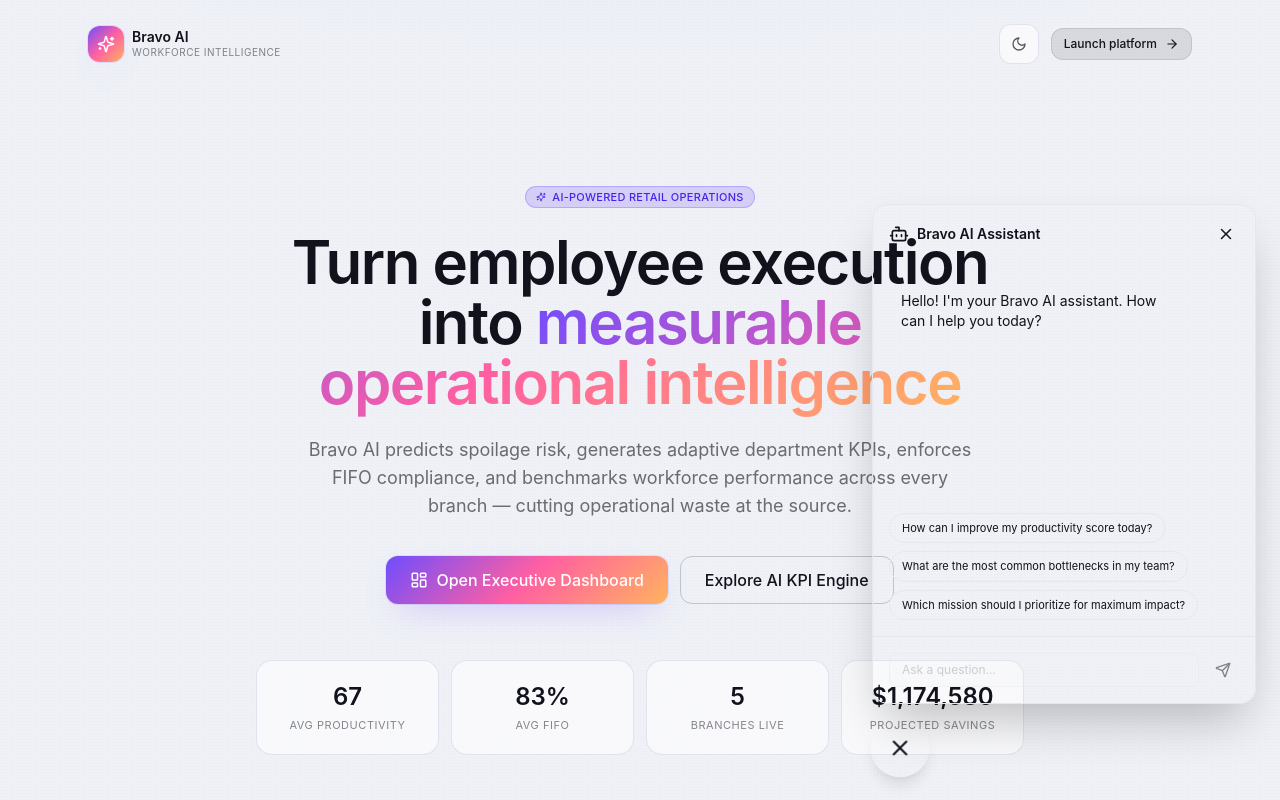
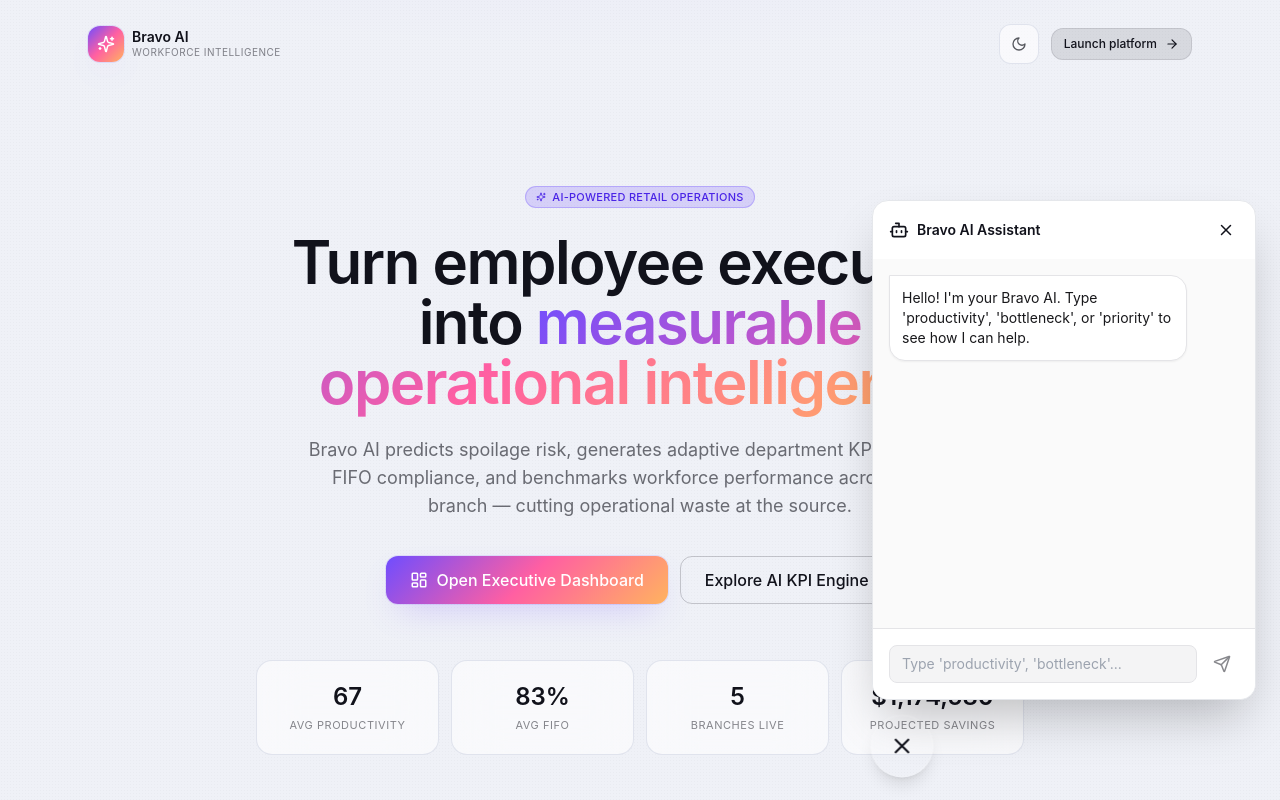
Before and after one commit to ChingizMammadov/bravo-workforce-mvp, a Next.js app: page / in a window 1280 px wide. Both pictures are taken after a click on the button 1228 px from the left and 748 px from the top of the page. Shown: the top 800 px of the page. Built offline with nearby package versions, Linux system fonts and the light colour scheme.

Commit message:
feat: refine chatbot UI and implement keyword-based matching

```diff
--- a/components/chatbot.tsx
+++ b/components/chatbot.tsx
@@ -11,24 +11,31 @@
   timestamp: Date;
 };
 
-const PRE_CALCULATED_ANSWERS = {
-  productivity: "Focus on completing high-priority missions first. Based on your current stats, reducing idle time between tasks could boost your score by up to 15%.",
-  bottlenecks: "Currently, the main bottleneck is the checkout queue during peak hours (12 PM - 2 PM). Consider reallocating staff from back-office tasks during this window.",
-  priority: "The 'FIFO Compliance Check' mission in Aisle 4 has the highest impact on risk reduction today. Completing it will prevent potential stock waste."
-};
-
-const QUESTIONS = [
-  { id: "productivity", text: "How can I improve my productivity score today?" },
-  { id: "bottlenecks", text: "What are the most common bottlenecks in my team?" },
-  { id: "priority", text: "Which mission should I prioritize for maximum impact?" }
+const RESPONSES = [
+  {
+    keywords: ["productivity", "score", "improve"],
+    answer: "To boost your productivity score, focus on high-priority missions and try to minimize idle time between tasks. You can gain about 15% improvement by optimizing your route through the store.",
+    suggestion: "Try asking about 'productivity'."
+  },
+  {
+    keywords: ["bottleneck", "slow", "queue"],
+    answer: "The main bottleneck right now is the checkout queue (12 PM - 2 PM). Reallocating staff from the back-office to the registers will resolve this immediately.",
+    suggestion: "Try asking about 'bottlenecks'."
+  },
+  {
+    keywords: ["priority", "mission", "aisle"],
+    answer: "The 'FIFO Compliance Check' in Aisle 4 is your top priority. It has the highest impact on risk reduction and waste prevention for today's shift.",
+    suggestion: "Try asking about 'priority'."
+  }
 ];
 
 export function Chatbot() {
   const [isOpen, setIsOpen] = useState(false);
+  const [inputValue, setInputValue] = useState("");
   const [messages, setMessages] = useState<Message[]>([
     {
       id: "welcome",
-      text: "Hello! I'm your Bravo AI assistant. How can I help you today?",
+      text: "Hello! I'm your Bravo AI. Type 'productivity', 'bottleneck', or 'priority' to see how I can help.",
       sender: "bot",
       timestamp: new Date()
     }
@@ -42,28 +49,38 @@
     }
   }, [messages, isTyping]);
 
-  const handleQuestionClick = (questionId: string, questionText: string) => {
+  const handleSendMessage = (e?: React.FormEvent) => {
+    e?.preventDefault();
+    if (!inputValue.trim() || isTyping) return;
+
+    const userText = inputValue.trim();
     const userMsg: Message = {
       id: Date.now().toString(),
-      text: questionText,
+      text: userText,
       sender: "user",
       timestamp: new Date()
     };
 
     setMessages((prev) => [...prev, userMsg]);
+    setInputValue("");
     setIsTyping(true);
 
-    // Simulate bot response
+    // Matching logic
     setTimeout(() => {
+      const lowerText = userText.toLowerCase();
+      const match = RESPONSES.find(r =>
+        r.keywords.some(keyword => lowerText.includes(keyword))
+      );
+
       const botMsg: Message = {
         id: (Date.now() + 1).toString(),
-        text: PRE_CALCULATED_ANSWERS[questionId as keyof typeof PRE_CALCULATED_ANSWERS],
+        text: match ? match.answer : "I'm not sure about that. Try asking about 'productivity', 'bottlenecks', or 'priority'.",
         sender: "bot",
         timestamp: new Date()
       };
       setMessages((prev) => [...prev, botMsg]);
       setIsTyping(false);
-    }, 1500);
+    }, 1000);
   };
 
   return (
@@ -74,10 +91,10 @@
             initial={{ opacity: 0, y: 20, scale: 0.95 }}
             animate={{ opacity: 1, y: 0, scale: 1 }}
             exit={{ opacity: 0, y: 20, scale: 0.95 }}
-            className="mb-4 w-80 sm:w-96 bg-card border border-border rounded-2xl shadow-2xl overflow-hidden flex flex-col h-[500px]"
+            className="mb-4 w-80 sm:w-96 bg-white dark:bg-zinc-900 border border-border rounded-2xl shadow-2xl overflow-hidden flex flex-col h-[500px]"
           >
             {/* Header */}
-            <div className="p-4 bg-primary text-primary-foreground flex justify-between items-center">
+            <div className="p-4 bg-primary text-primary-foreground flex justify-between items-center shadow-md">
               <div className="flex items-center gap-2">
                 <Bot size={20} />
                 <span className="font-semibold text-sm">Bravo AI Assistant</span>
@@ -93,7 +110,7 @@
             {/* Messages */}
             <div
               ref={scrollRef}
-              className="flex-1 overflow-y-auto p-4 space-y-4 scrollbar-thin scrollbar-thumb-muted"
+              className="flex-1 overflow-y-auto p-4 space-y-4 bg-zinc-50 dark:bg-zinc-950"
             >
               {messages.map((msg) => (
                 <div
@@ -101,10 +118,10 @@
                   className={`flex ${msg.sender === "user" ? "justify-end" : "justify-start"}`}
                 >
                   <div
-                    className={`max-w-[85%] p-3 rounded-2xl text-sm ${
+                    className={`max-w-[85%] p-3 rounded-2xl text-sm shadow-sm ${
                       msg.sender === "user"
                         ? "bg-primary text-primary-foreground rounded-tr-none"
-                        : "bg-muted text-muted-foreground rounded-tl-none"
+                        : "bg-white dark:bg-zinc-800 text-zinc-900 dark:text-zinc-100 border border-zinc-200 dark:border-zinc-700 rounded-tl-none"
                     }`}
                   >
                     {msg.text}
@@ -113,7 +130,7 @@
               ))}
               {isTyping && (
                 <div className="flex justify-start">
-                  <div className="bg-muted text-muted-foreground p-3 rounded-2xl rounded-tl-none text-xs flex gap-1">
+                  <div className="bg-white dark:bg-zinc-800 border border-zinc-200 dark:border-zinc-700 p-3 rounded-2xl rounded-tl-none text-xs flex gap-1 shadow-sm">
                     <span className="animate-bounce">.</span>
                     <span className="animate-bounce delay-75">.</span>
                     <span className="animate-bounce delay-150">.</span>
@@ -122,35 +139,22 @@
               )}
             </div>
 
-            {/* Quick Actions */}
-            {!isTyping && (
-              <div className="p-4 pt-0 flex flex-wrap gap-2">
-                {QUESTIONS.map((q) => (
-                  <button
-                    key={q.id}
-                    onClick={() => handleQuestionClick(q.id, q.text)}
-                    className="text-[11px] bg-accent text-accent-foreground px-3 py-1.5 rounded-full hover:bg-accent/80 transition-colors text-left border border-border/50"
-                  >
-                    {q.text}
-                  </button>
-                ))}
-              </div>
-            )}
-
             {/* Footer */}
-            <div className="p-4 border-t border-border flex gap-2">
+            <form onSubmit={handleSendMessage} className="p-4 border-t border-zinc-200 dark:border-zinc-800 bg-white dark:bg-zinc-900 flex gap-2">
               <input
-                disabled
-                placeholder="Ask a question..."
-                className="flex-1 bg-muted/50 border border-border rounded-lg px-3 py-2 text-xs opacity-50 cursor-not-allowed"
+                value={inputValue}
+                onChange={(e) => setInputValue(e.target.value)}
+                placeholder="Type 'productivity', 'bottleneck'..."
+                className="flex-1 bg-zinc-100 dark:bg-zinc-800 border border-zinc-200 dark:border-zinc-700 rounded-lg px-3 py-2 text-sm focus:outline-none focus:ring-2 focus:ring-primary/50"
               />
               <button
-                disabled
-                className="bg-primary/50 text-primary-foreground p-2 rounded-lg opacity-50 cursor-not-allowed"
+                type="submit"
+                disabled={!inputValue.trim() || isTyping}
+                className="bg-primary text-primary-foreground p-2 rounded-lg disabled:opacity-50 transition-opacity"
               >
-                <Send size={16} />
+                <Send size={18} />
               </button>
-            </div>
+            </form>
           </motion.div>
         )}
       </AnimatePresence>
@@ -159,7 +163,7 @@
         whileHover={{ scale: 1.05 }}
         whileTap={{ scale: 0.95 }}
         onClick={() => setIsOpen(!isOpen)}
-        className="bg-primary text-primary-foreground p-4 rounded-full shadow-lg hover:shadow-primary/20 transition-all flex items-center justify-center"
+        className="bg-primary text-primary-foreground p-4 rounded-full shadow-lg hover:shadow-primary/20 transition-all flex items-center justify-center border-2 border-white/10"
       >
         {isOpen ? <X size={24} /> : <MessageSquare size={24} />}
       </motion.button>
```
